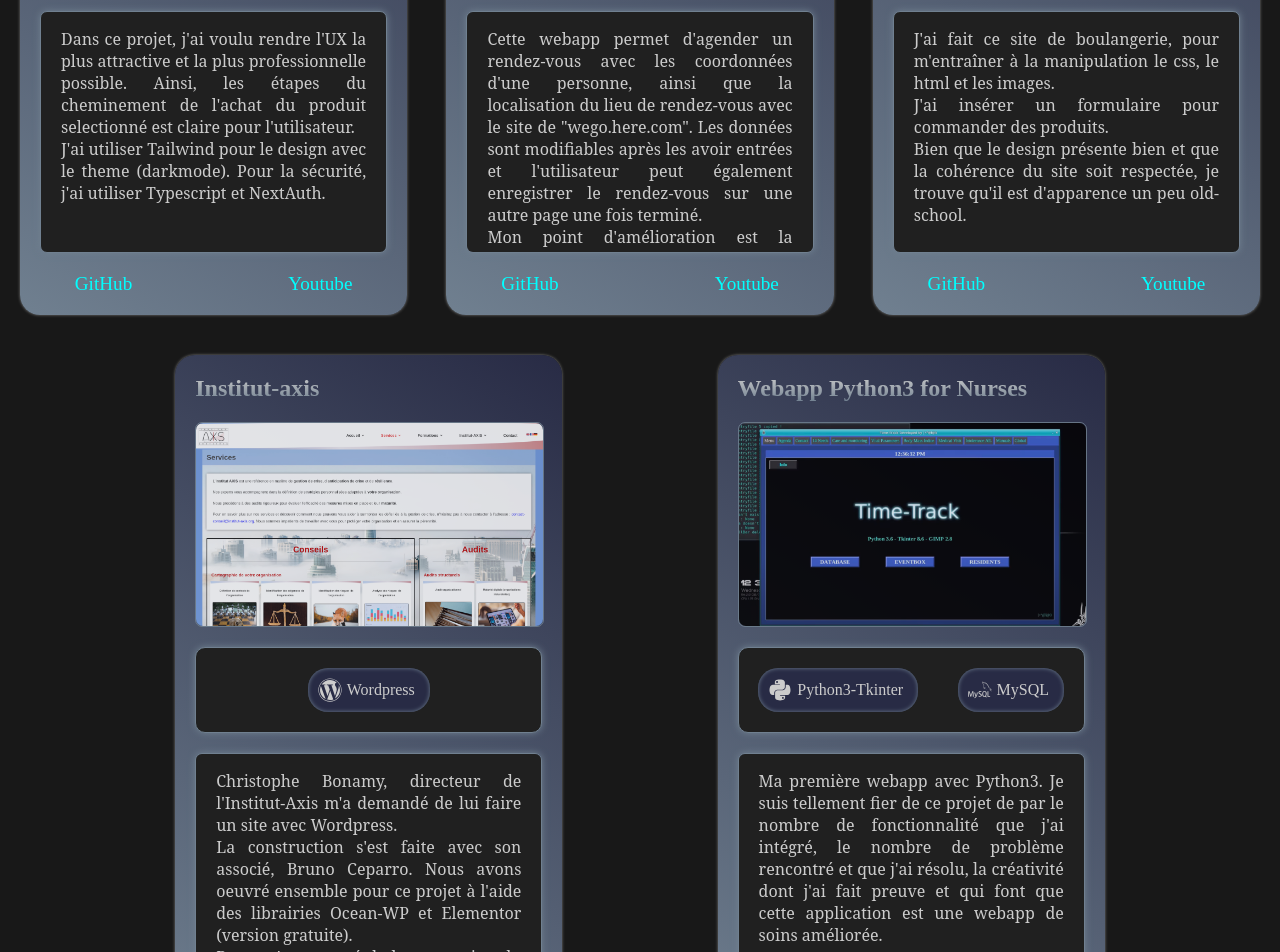
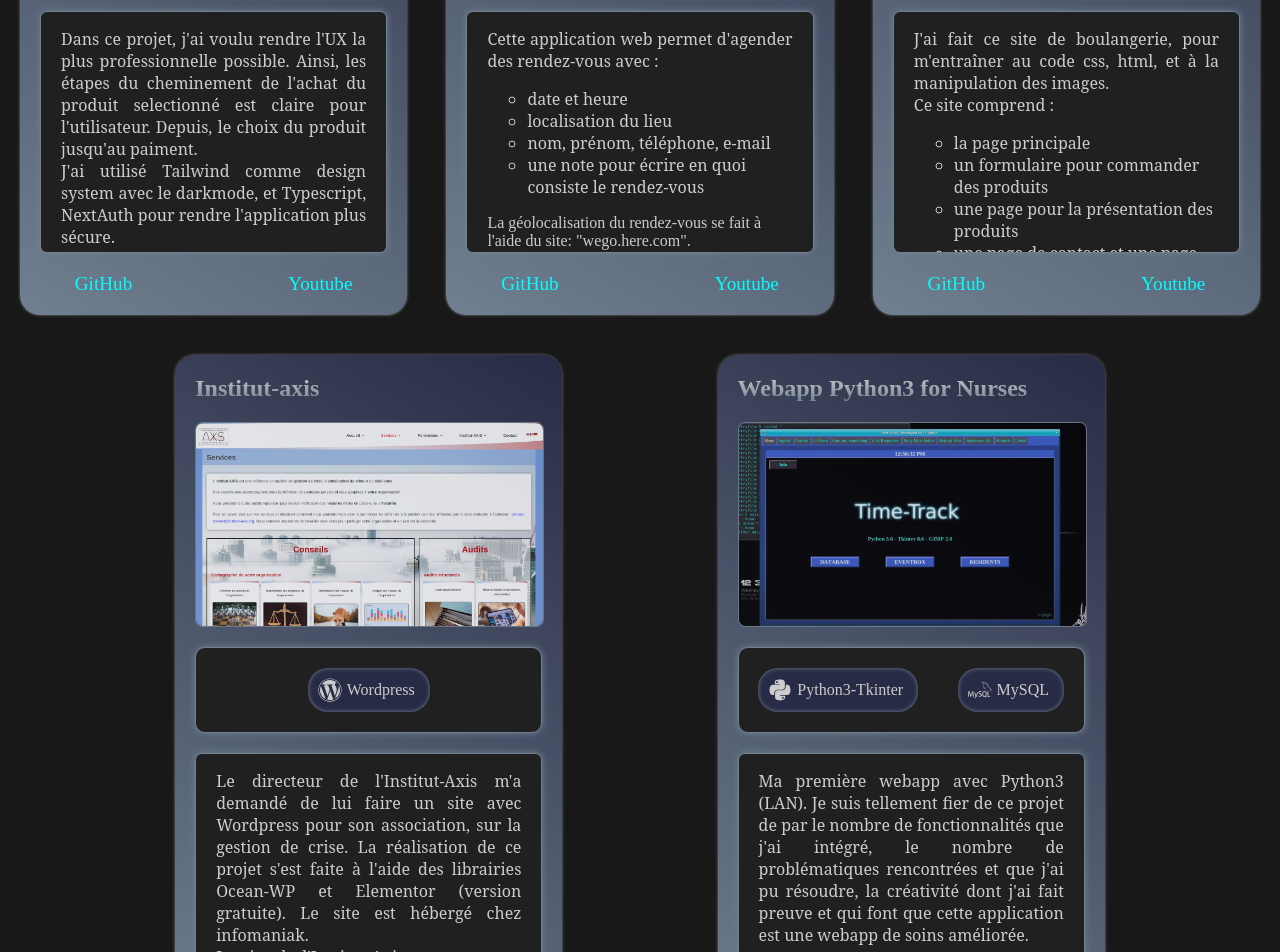
Before and after one commit to TLRKiliann/hiring-portfolio, a Next.js app in the folder my-app/: page / in a window 1280 px wide. Shown: the part 1740-2692 px from the top of the page. Built offline with nearby package versions, Linux system fonts and the light colour scheme.

Commit message:
some changes with text

```diff
--- a/my-app/components/projectsSection.tsx
+++ b/my-app/components/projectsSection.tsx
@@ -52,13 +52,12 @@ export default function ProjectsSection() {
           <section className={style.section}>
             <article>
               <p className={style.paragraph}>
-                Dans ce projet, j'ai voulu rendre l'UX la plus attractive
-                et la plus professionnelle possible. Ainsi, les étapes du
-                cheminement de l'achat du produit selectionné est claire
-                pour l'utilisateur.
+                Dans ce projet, j'ai voulu rendre l'UX la plus professionnelle possible.
+                Ainsi, les étapes du cheminement de l'achat du produit selectionné est
+                claire pour l'utilisateur. Depuis, le choix du produit jusqu'au paiment.
                 <br />
-                J'ai utiliser Tailwind pour le design avec le theme (darkmode).
-                Pour la sécurité, j'ai utiliser Typescript et NextAuth.
+                J'ai utilisé Tailwind comme design system avec le darkmode, et Typescript,
+                NextAuth pour rendre l'application plus sécure.
               </p>
             </article>
           </section>
@@ -111,15 +110,39 @@ export default function ProjectsSection() {
           <section className={style.section}>
             <article>
               <p className={style.paragraph}>
-                Cette webapp permet d'agender un rendez-vous avec
-                les coordonnées d'une personne, ainsi que la localisation
-                du lieu de rendez-vous avec le site de "wego.here.com".
-                Les données sont modifiables après les avoir entrées et
-                l'utilisateur peut également enregistrer le rendez-vous
-                sur une autre page une fois terminé.
+                Cette application web permet d'agender des rendez-vous avec :
+              </p>
+                <ul className={style.ul}>
+                  <li className={style.li}>
+                    date et heure
+                  </li>
+                  <li className={style.li}>
+                    localisation du lieu
+                  </li>
+                  <li className={style.li}>
+                    nom, prénom, téléphone, e-mail
+                  </li>
+                  <li className={style.li}>
+                    une note pour écrire en quoi consiste le rendez-vous
+                  </li>
+                </ul>
+              <p>
+                La géolocalisation du rendez-vous se fait à l'aide du site:
+                "wego.here.com".
                 <br />
-                Mon point d'amélioration est la refactorisation du code et
-                le style (design peu soigné).
+                Dans cette application, j'ai appris à manipuler les données
+                à l'aide des requêtes HTTP (CRUD). J'ai utilisé AXIOS sur la
+                partie frontend, ainsi qu'avec Node.js avec Express sur la partie
+                backend, avec MariaDB.
+                Une base de données MySQL utilisée est sur mon server Raspberry (LAN).
+                <br />
+                Une fois les données entrées, l'utilisateur peut les modifier
+                et les enregistrer. Lorsque le rendez-vous est terminé l'utilisateur
+                peut l'enrigistrer (sur une autre table) pour qu'il soit transférer sur
+                une autre page, afin de ne pas perdre l'historique.
+                <br />
+                Les points d'amélioration sont la refactorisation du code
+                et le style (trop sombre, trop bleu).
               </p>
             </article>
           </section>
@@ -161,13 +184,21 @@ export default function ProjectsSection() {
           <section className={style.section}>
             <article>
               <p className={style.paragraph}>
-                J'ai fait ce site de boulangerie, pour m'entraîner à la manipulation
-                le css, le html et les images.
+                J'ai fait ce site de boulangerie, pour m'entraîner au code css, html,
+                et à la manipulation des images.
+                <br />
+                Ce site comprend :
                 <br/>
-                J'ai insérer un formulaire pour commander des produits.
-                <br />
+              </p>
+                <ul className={style.ul}>
+                  <li className={style.li}>la page principale</li>
+                  <li className={style.li}>un formulaire pour commander des produits</li>
+                  <li className={style.li}>une page pour la présentation des produits</li>
+                  <li className={style.li}>une page de contact et une page pour les allergies</li>
+                </ul>
+              <p>
                 Bien que le design présente bien et que la cohérence du site soit
-                respectée, je trouve qu'il est d'apparence un peu old-school.
+                respectée, je le trouve, dans sa vue d'ensemble, un peu old-school.
               </p>
             </article>
           </section>
@@ -209,18 +240,31 @@ export default function ProjectsSection() {
           <section className={style.section}>
             <article>
               <p className={style.paragraph}>
-                Christophe Bonamy, directeur de l'Institut-Axis m'a
-                demandé de lui faire un site avec Wordpress.
+                Le directeur de l'Institut-Axis m'a demandé de lui faire un site
+                avec Wordpress pour son association, sur la gestion de crise.
+                La réalisation de ce projet s'est faite à l'aide des librairies
+                Ocean-WP et Elementor (version gratuite). Le site est hébergé chez
+                infomaniak.
                 <br />
-                La construction s'est faite avec son associé, Bruno Ceparro.
-                Nous avons oeuvré ensemble pour ce projet à l'aide des librairies
-                Ocean-WP et Elementor (version gratuite).
-                <br />
-                Bruno s'est occupé de la conception du site sur mes conseils
-                et moi j'ai développé.
-                <br />
-                Le directeur et son Bras-droit sont ravis du résultat, malgré
-                ma remise en question quant à la cohérence du site.
+                Le site de l'Institut-Axis comporte une barre de menu pour naviguer
+                d'une page à l'autre en fonction des thématiques, un login pour
+                accéder au blog.
+              </p>
+              <p>
+                Cette expérience m'a appris plusieurs choses :
+              </p>
+              <ul className={style.ul}>
+                <li className={style.li}>Conceptualiser un site en fonction des attentes d'un demandeur.</li>
+                <li className={style.li}>Le choix de package chez un hébergeur (prix, taille, etc).</li>
+                <li className={style.li}>Le nom de domaine, les backup</li>
+                <li className={style.li}>Sécurité et les mises-à-jour</li>
+                <li className={style.li}>Les performances</li>
+                <li className={style.li}>Le SEO</li>
+                <li className={style.li}>Les cookies, politique de confidentialité.</li>
+              </ul>
+              <p>
+                Le directeur et son associé sont ravis du résultat. Mon impression est
+                que la cohérence de site et le design auraient pu être améliorée.
               </p>
             </article>
           </section>
@@ -262,32 +306,21 @@ export default function ProjectsSection() {
           <section className={style.section}>
             <article>
               <p className={style.paragraph}>
-                Ma première webapp avec Python3. Je suis tellement fier de ce projet de par
-                le nombre de fonctionnalité que j'ai intégré, le nombre de problème rencontré
-                et que j'ai résolu, la créativité dont j'ai fait preuve et qui font que cette
-                application est une webapp de soins améliorée.
+                Ma première webapp avec Python3 (LAN). Je suis tellement fier de ce projet de
+                par le nombre de fonctionnalités que j'ai intégré, le nombre de problématiques
+                rencontrées et que j'ai pu résoudre, la créativité dont j'ai fait preuve et qui
+                font que cette application est une webapp de soins améliorée.
               </p>
               <p className={style.paragraph}>
                 Pour la construire, j'ai utlisé :
               </p>
               <ul className={style.ul}>
-                <li className={style.li}>
-                  tkinter pour la GUI.
-                </li>
-                <li className={style.li}>
-                  matplotlib pour le rendu des paramètres vitaux.
-                </li>
-                <li className={style.li}>
-                  multi-processing pour ouvrir
-                  des nouvelles fenêtre et rendre l'UX plus agréable.
-                </li>
-                <li className={style.li}>
-                  multi-threading pour les alarmes
-                  programmables.
-                </li>
-                <li className={style.li}>
-                  MySQL pour le tableau récapitulatif des données patients.
-                </li>
+                <li className={style.li}>tkinter pour la GUI.</li>
+                <li className={style.li}>matplotlib pour le rendu des paramètres vitaux.</li>
+                <li className={style.li}>multi-processing pour ouvrir
+                  des nouvelles fenêtre et rendre l'UX plus agréable.</li>
+                <li className={style.li}>multi-threading pour les alarmes programmables.</li>
+                <li className={style.li}>MySQL pour le tableau récapitulatif des données patients.</li>
               </ul>
             </article>
           </section>
```
